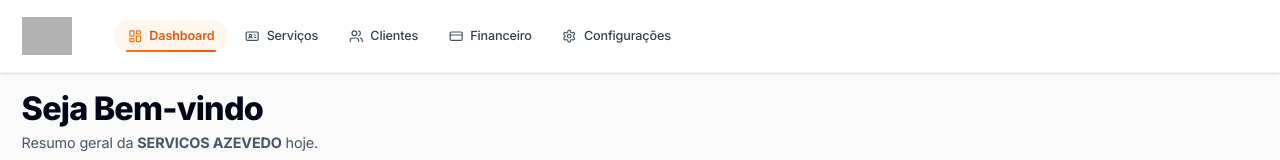
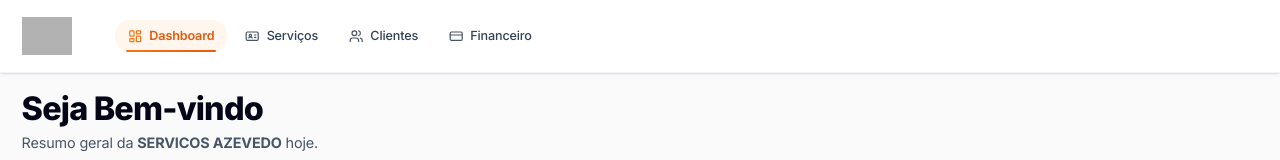
Before and after one commit to cardosoelias-git/servicos-azevedos, a Next.js app: page / in a window 1280 px wide. Shown: the top 160 px of the page. Built offline with nearby package versions, Linux system fonts and the light colour scheme; grey boxes are pictures that could not be loaded.

Commit message:
Remove Settings link from navigation

```diff
--- a/components/ClientLayout.tsx
+++ b/components/ClientLayout.tsx
@@ -21,7 +21,6 @@ const navItems = [
   { name: 'Serviços', href: '/servicos', icon: IdCard },
   { name: 'Clientes', href: '/clientes', icon: Users },
   { name: 'Financeiro', href: '/financeiro', icon: CreditCard },
-  { name: 'Configurações', href: '/configuracoes', icon: Settings },
 ];
 
 function HeaderContent() {
```
